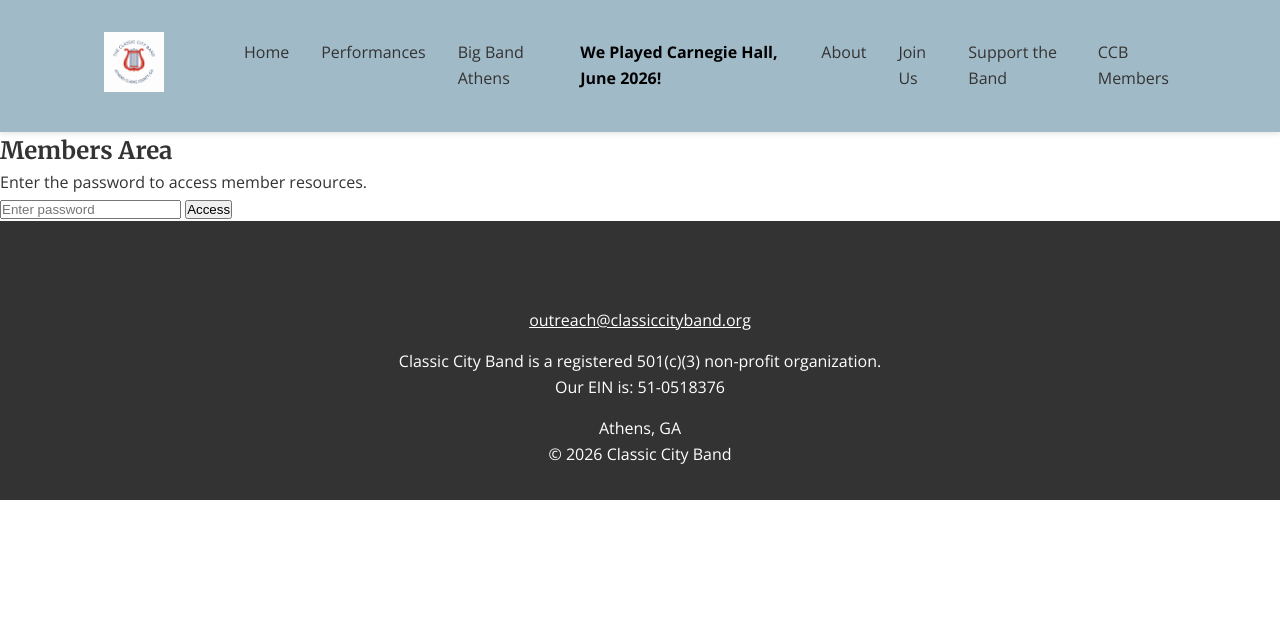
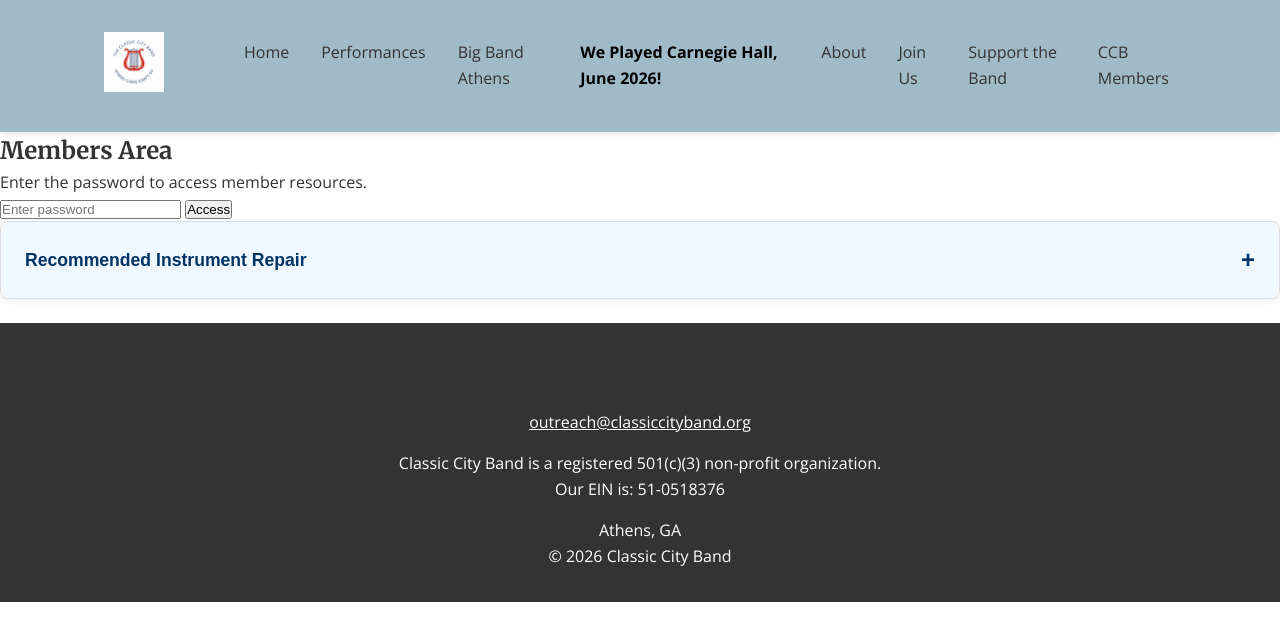
Before and after one commit to webmasterCCB/CCBwebsite, a Jekyll site: the page built from members.md, in a window 1280 px wide. Shown: the top 641 px of the page. Built offline with Jekyll 4.4.1, drawn with Linux system fonts in a browser that asks for light colours; comment, search, counter and statistics services are not loaded.

Commit message:
Update members.md

```diff
--- a/members.md
+++ b/members.md
@@ -47,7 +47,7 @@ title: Members Only
       <p><a href="https://drive.google.com/drive/u/0/folders/17xr0agQjJwa7wOqleQky7oUYhl5lEOia" target="_blank" class="btn-link">📁 Access Music Google Drive</a></p>
 
   </div>
-
+</div>
 <!-- ACCORDION SECTION 3: REHEARSAL SCHEDULE -->
 <div class="accordion-item">
   <button class="accordion-header" onclick="toggleAccordion(this)">
@@ -113,10 +113,10 @@ title: Members Only
 
 </div>
 
-<!-- ACCORDION SECTION 6: RECOMMENDED MUSIC STORES -->
+<!-- ACCORDION SECTION 6: RECOMMENDED INSTRUMENT REPAIR -->
 <div class="accordion-item">
   <button class="accordion-header" onclick="toggleAccordion(this)">
-    <span class="accordion-title">Recommended Music Stores</span>
+    <span class="accordion-title">Recommended Instrument Repair</span>
     <span class="accordion-icon">+</span>
   </button>
   <div class="accordion-body">
```
